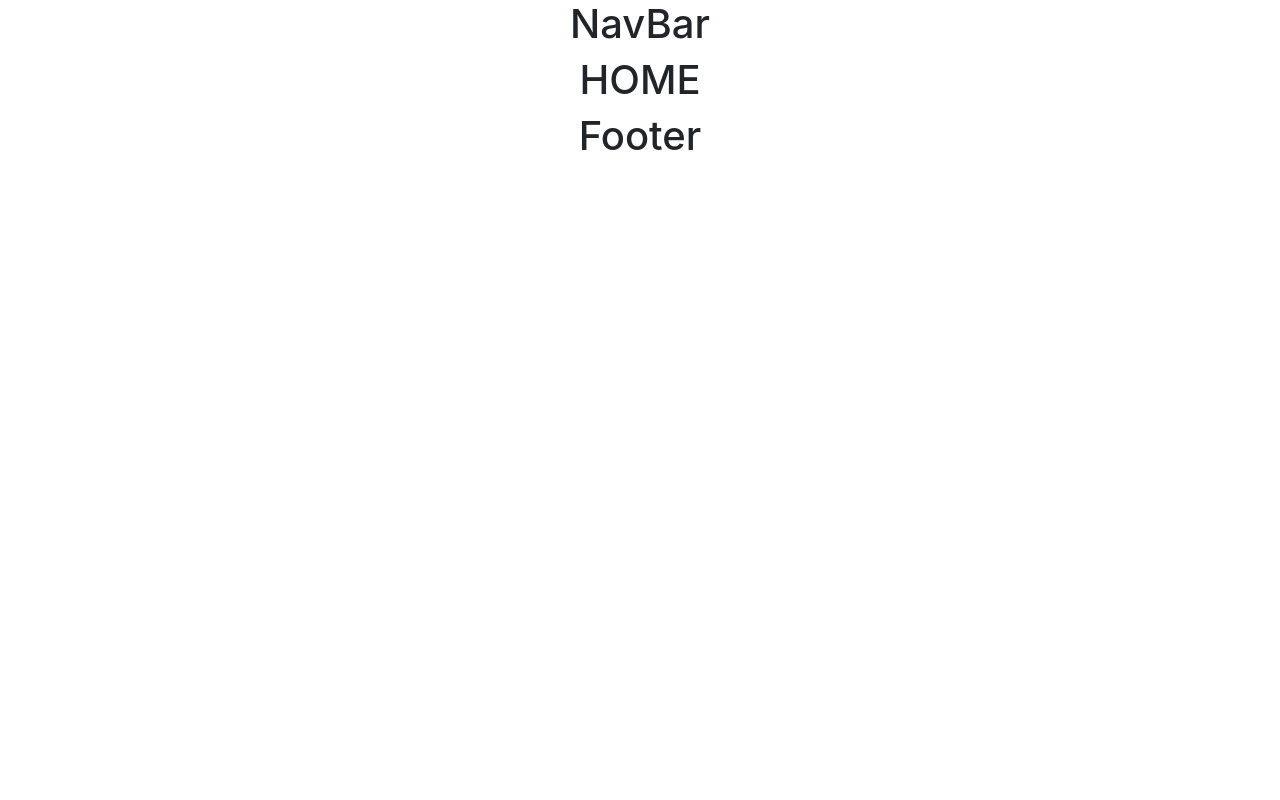
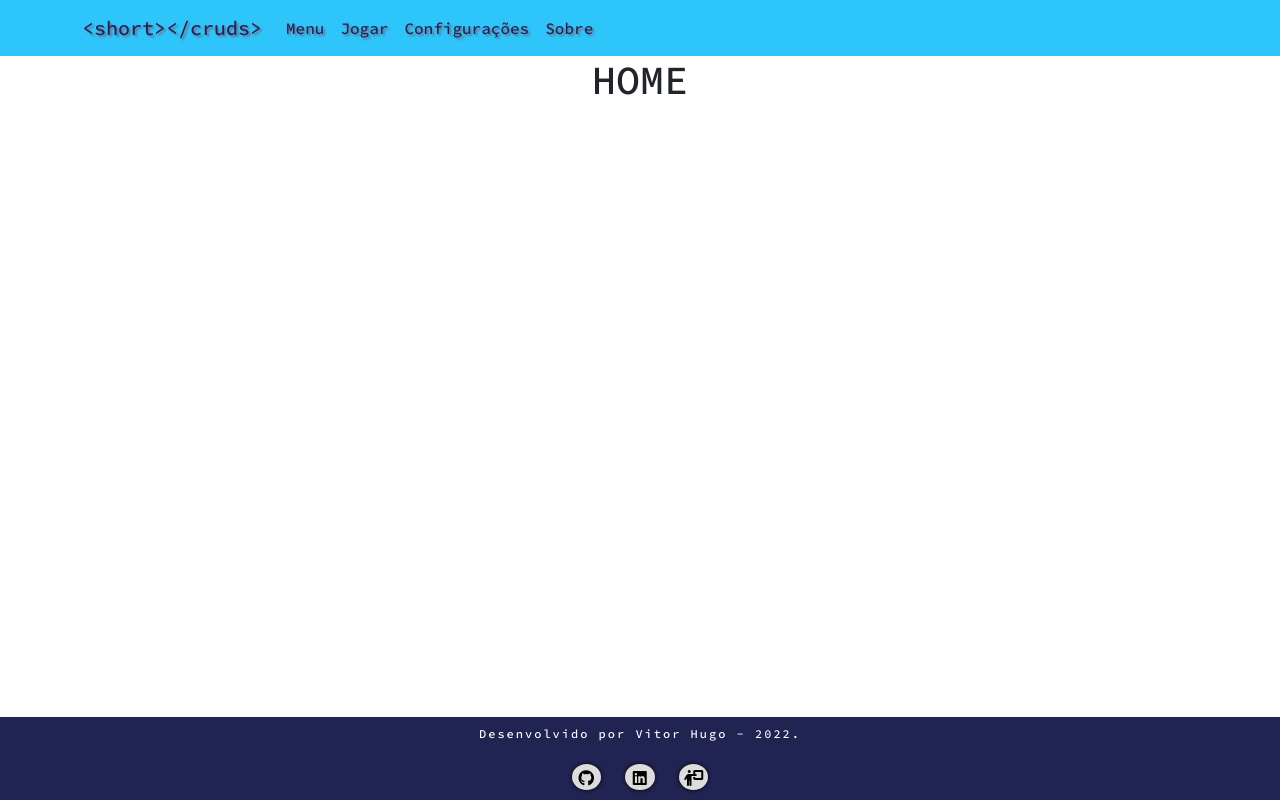
Before and after one commit to VitorHUMoreira/short-cruds, a React (Create React App) app: page / in a window 1280 px wide. Built offline with nearby package versions, Linux system fonts and the light colour scheme.

Commit message:
finished navbar & footer

```diff
--- a/public/index.html
+++ b/public/index.html
@@ -11,7 +11,7 @@
 <body>
 
   <div id="root"></div>
-
+  <script src="https://kit.fontawesome.com/0d0f8ddc35.js" crossorigin="anonymous"></script>
 </body>
 
 </html>
--- a/src/App.css
+++ b/src/App.css
@@ -1,3 +1,173 @@
+@import url("https://fonts.googleapis.com/css2?family=Source+Code+Pro:wght@300;500;700;900&display=swap");
+
+:root {
+  --black: #000000;
+  --white: #ffffff;
+  --dark-blue: #212353;
+  --light-blue: #2dc5fa;
+  --dark-grey: #717291;
+  --medium-grey: #818694;
+  --grey: #a6a7ba;
+  --light-grey: #dcdcdc;
+  --correct: #0bb427;
+  --wrong: #ff0421;
+}
+
+ul {
+  padding: 0;
+  margin: 0;
+  list-style: none;
+}
+
+a {
+  text-decoration: none;
+  color: var(--black);
+}
+
+a:hover {
+  color: black;
+}
+
 .App {
   text-align: center;
+  font-family: "Source Code Pro";
 }
+
+.nav {
+  background-color: var(--light-blue);
+}
+
+.brand {
+  color: var(--dark-blue);
+  text-shadow: 2px 2px 2px var(--dark-grey);
+}
+
+.brand:hover {
+  color: var(--light-grey);
+}
+
+.hamburg {
+  border: 1px solid var(--dark-grey);
+}
+
+.hamburg-collapse-items {
+  text-shadow: 2px 2px 2px var(--dark-grey);
+}
+
+.hamburg-collapse-item {
+  color: var(--dark-blue);
+}
+
+.hamburg-collapse-item:hover {
+  color: var(--light-grey);
+}
+
+.footer {
+  height: fit-content;
+  background-color: var(--dark-blue);
+  color: white;
+  text-align: center;
+  font-size: small;
+  letter-spacing: 2px;
+  position: fixed;
+  bottom: 0;
+  width: 100%;
+}
+
+.footer-h5 {
+  font-size: 12px;
+  margin: 10px 0px;
+}
+
+.footer-portfolio {
+  color: var(--white);
+}
+
+.footer-portfolio:hover {
+  color: var(--medium-grey);
+}
+
+.footer-icons {
+  display: flex;
+  align-items: center;
+  justify-content: center;
+  margin-bottom: 10px;
+}
+
+.icon {
+  position: relative;
+  background: var(--light-grey);
+  border-radius: 50%;
+  padding: 14px 14px 12.5px 15.5px;
+  margin: 12px 12px 0 12px;
+  width: 16px;
+  height: 16px;
+  font-size: 16px;
+  display: flex;
+  justify-content: center;
+  align-items: center;
+  box-shadow: 0 0 4px var(--black);
+  cursor: pointer;
+  transition: all 0.2s cubic-bezier(0.68, -0.55, 0.265, 1.55);
+}
+
+.tooltip {
+  font-family: "Source Code Pro";
+  position: absolute;
+  top: 0;
+  font-size: 10px;
+  background: var(--light-grey);
+  color: var(--light-grey);
+  padding: 4px 8px;
+  border-radius: 4px;
+  box-shadow: 0 0 4px var(--black);
+  opacity: 0;
+  pointer-events: none;
+  transition: all 0.3s cubic-bezier(0.68, -0.55, 0.265, 1.55);
+}
+
+.tooltip::before {
+  position: absolute;
+  content: "";
+  height: 8px;
+  width: 8px;
+  background: var(--light-grey);
+  bottom: -4px;
+  left: 50%;
+  transform: translate(-50%) rotate(45deg);
+  transition: all 0.3s cubic-bezier(0.68, -0.55, 0.265, 1.55);
+}
+
+.icon:hover .tooltip {
+  top: -36px;
+  opacity: 1;
+  visibility: visible;
+  pointer-events: auto;
+  padding: 6px;
+}
+
+.icon:hover span,
+.icon:hover .tooltip {
+  text-shadow: 0px -1px 0px rgba(0, 0, 0, 0.1);
+}
+
+.github:hover,
+.github:hover .tooltip,
+.github:hover .tooltip::before {
+  background: #444444;
+  color: var(--white);
+}
+
+.linkedin:hover,
+.linkedin:hover .tooltip,
+.linkedin:hover .tooltip::before {
+  background: #0071ae;
+  color: var(--white);
+}
+
+.slideshow:hover,
+.slideshow:hover .tooltip,
+.slideshow:hover .tooltip::before {
+  background: #d89906;
+  color: var(--white);
+}
--- a/src/App.js
+++ b/src/App.js
@@ -1,9 +1,9 @@
-import "./App.css";
 import { Routes, Route } from "react-router-dom";
 import Home from "./pages/Home";
 import Error from "./pages/Error";
 import NavBar from "./components/NavBar";
 import Footer from "./components/Footer";
+import "./App.css";
 
 function App() {
   return (
--- a/src/components/Footer/index.js
+++ b/src/components/Footer/index.js
@@ -1,8 +1,54 @@
+import { Link } from "react-router-dom";
+
 function Footer() {
   return (
-    <div>
-      <h1>Footer</h1>
-    </div>
+    <footer className="footer">
+      <h5 className="footer-h5">
+        Desenvolvido por{" "}
+        <a
+          href="https://vitorhumoreira.github.io/"
+          target="_blank"
+          rel="noreferrer"
+          className="footer-portfolio"
+        >
+          Vitor Hugo
+        </a>{" "}
+        - 2022.
+      </h5>
+
+      <ul className="footer-icons">
+        <li className="icon github">
+          <span className="tooltip">GitHub</span>
+          <a
+            href="https://github.com/VitorHUMoreira"
+            target="_blank"
+            rel="noreferrer"
+          >
+            <i className="fab fa-github"></i>
+          </a>
+        </li>
+        <li className="icon linkedin">
+          <span className="tooltip">LinkedIn</span>
+          <a
+            href="https://www.linkedin.com/in/vitor-hugo-ulson-moreira/"
+            target="_blank"
+            rel="noreferrer"
+          >
+            <i className="fab fa-linkedin"></i>
+          </a>
+        </li>
+        <li className="icon slideshow">
+          <span className="tooltip">Slideshow</span>
+          <a
+            href="https://www.canva.com/design/DAFKWJTJfSA/OogDAnqZ39Sjm_UGCOmlMw/view?utm_content=DAFKWJTJfSA&utm_campaign=designshare&utm_medium=link2&utm_source=sharebutton#9"
+            target="_blank"
+            rel="noreferrer"
+          >
+            <i className="fa-solid fa-person-chalkboard"></i>
+          </a>
+        </li>
+      </ul>
+    </footer>
   );
 }
 
--- a/src/components/NavBar/index.js
+++ b/src/components/NavBar/index.js
@@ -1,8 +1,43 @@
+import Container from "react-bootstrap/Container";
+import Nav from "react-bootstrap/Nav";
+import Navbar from "react-bootstrap/Navbar";
+import { Link } from "react-router-dom";
+import "../../App.css";
+
 function NavBar() {
   return (
-    <div>
-      <h1>NavBar</h1>
-    </div>
+    <Navbar expand="lg" className="nav">
+      <Container>
+        <Navbar.Brand>
+          <Link to="/" className="text-decoration-none brand">
+            {`<short></cruds>`}
+          </Link>
+        </Navbar.Brand>
+        <Navbar.Toggle className="hamburg" aria-controls="basic-navbar-nav" />
+        <Navbar.Collapse
+          className="hamburg-collapse-items"
+          id="basic-navbar-nav"
+        >
+          <Nav className="me-auto">
+            <Link className="nav-link hamburg-collapse-item" to="/">
+              Menu
+            </Link>
+
+            <Link className="nav-link hamburg-collapse-item" to="/play">
+              Jogar
+            </Link>
+
+            <Link className="nav-link hamburg-collapse-item" to="/configs">
+              Configurações
+            </Link>
+
+            <Link className="nav-link hamburg-collapse-item" to="/about">
+              Sobre
+            </Link>
+          </Nav>
+        </Navbar.Collapse>
+      </Container>
+    </Navbar>
   );
 }
 
```
Also changed, not shown: public/manifest.json (added), 1 other file (tests, documents, lock files or other folders).
